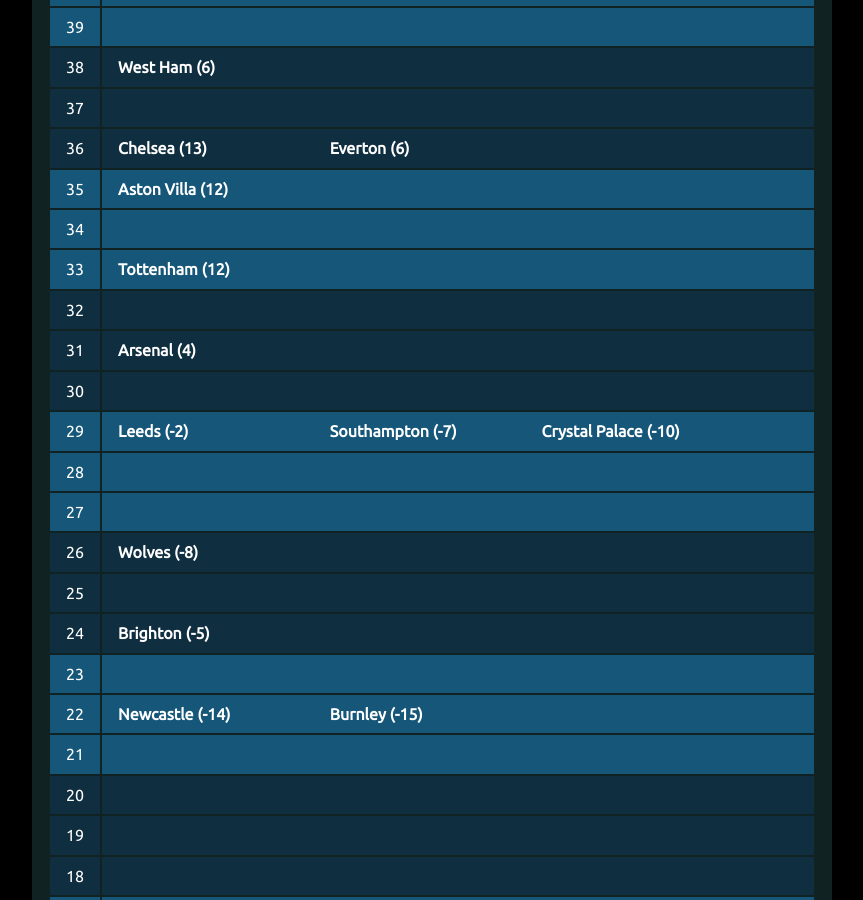
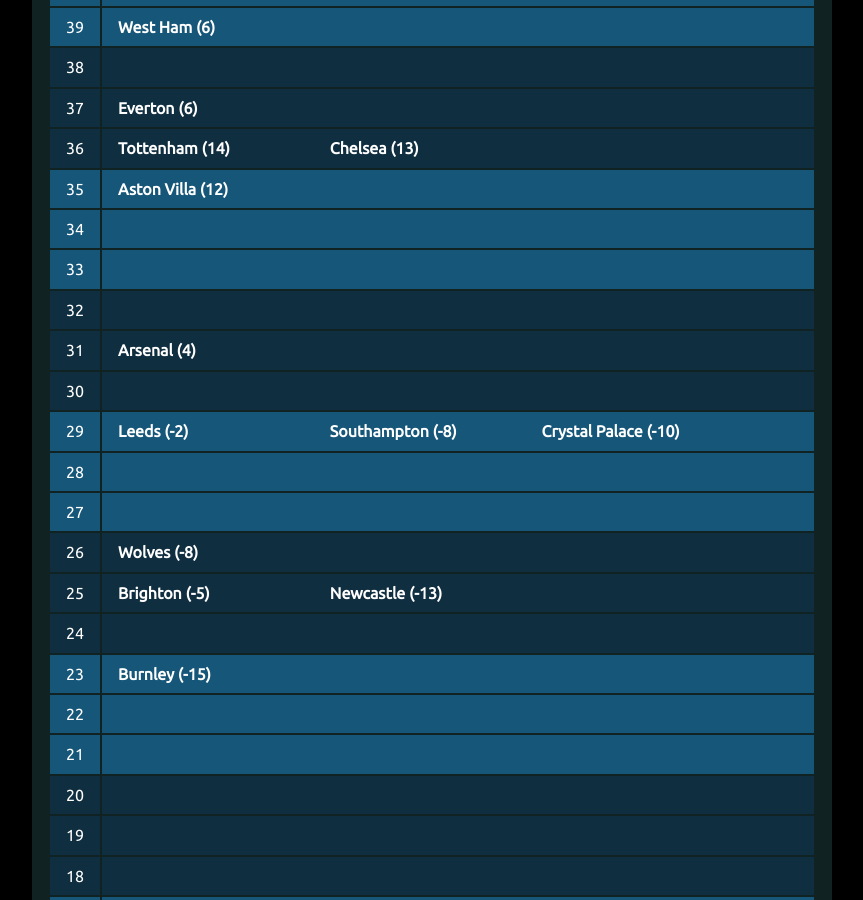
Before and after one commit to muru/muru.github.io, a Jekyll site: the page built from resources.md, in a window 1280 px wide and 900 px high, scrolled down 2158 px. Shown: the whole window, without its empty margins (208-1071 px from the left). Built offline with Jekyll 4.4.1, drawn with Linux system fonts in a browser that asks for light colours; some of the changed text lies outside the part shown.

Commit message:
updated cann-table: Mon  8 Feb 00:03:20 JST 2021

```diff
--- a/cann-table.html
+++ b/cann-table.html
@@ -14,12 +14,12 @@
 	<tr class="cann-row-1">
 		<td class="cann-point"> 45 </td>
 		<td class="cann-clubs">
+			<span class="club-name"> Man Utd (19) </span>
 		</td>
  	</tr>
 	<tr class="cann-row-2">
 		<td class="cann-point"> 44 </td>
 		<td class="cann-clubs">
-			<span class="club-name"> Man Utd (19) </span>
 		</td>
  	</tr>
 	<tr class="cann-row-2">
@@ -47,24 +47,25 @@
 	<tr class="cann-row-1">
 		<td class="cann-point"> 39 </td>
 		<td class="cann-clubs">
+			<span class="club-name"> West Ham (6) </span>
 		</td>
  	</tr>
 	<tr class="cann-row-2">
 		<td class="cann-point"> 38 </td>
 		<td class="cann-clubs">
-			<span class="club-name"> West Ham (6) </span>
 		</td>
  	</tr>
 	<tr class="cann-row-2">
 		<td class="cann-point"> 37 </td>
 		<td class="cann-clubs">
+			<span class="club-name"> Everton (6) </span>
 		</td>
  	</tr>
 	<tr class="cann-row-2">
 		<td class="cann-point"> 36 </td>
 		<td class="cann-clubs">
+			<span class="club-name"> Tottenham (14) </span>
 			<span class="club-name"> Chelsea (13) </span>
-			<span class="club-name"> Everton (6) </span>
 		</td>
  	</tr>
 	<tr class="cann-row-1">
@@ -81,7 +82,6 @@
 	<tr class="cann-row-1">
 		<td class="cann-point"> 33 </td>
 		<td class="cann-clubs">
-			<span class="club-name"> Tottenham (12) </span>
 		</td>
  	</tr>
 	<tr class="cann-row-2">
@@ -104,7 +104,7 @@
 		<td class="cann-point"> 29 </td>
 		<td class="cann-clubs">
 			<span class="club-name"> Leeds (-2) </span>
-			<span class="club-name"> Southampton (-7) </span>
+			<span class="club-name"> Southampton (-8) </span>
 			<span class="club-name"> Crystal Palace (-10) </span>
 		</td>
  	</tr>
@@ -127,24 +127,24 @@
 	<tr class="cann-row-2">
 		<td class="cann-point"> 25 </td>
 		<td class="cann-clubs">
+			<span class="club-name"> Brighton (-5) </span>
+			<span class="club-name"> Newcastle (-13) </span>
 		</td>
  	</tr>
 	<tr class="cann-row-2">
 		<td class="cann-point"> 24 </td>
 		<td class="cann-clubs">
-			<span class="club-name"> Brighton (-5) </span>
 		</td>
  	</tr>
 	<tr class="cann-row-1">
 		<td class="cann-point"> 23 </td>
 		<td class="cann-clubs">
+			<span class="club-name"> Burnley (-15) </span>
 		</td>
  	</tr>
 	<tr class="cann-row-1">
 		<td class="cann-point"> 22 </td>
 		<td class="cann-clubs">
-			<span class="club-name"> Newcastle (-14) </span>
-			<span class="club-name"> Burnley (-15) </span>
 		</td>
  	</tr>
 	<tr class="cann-row-1">
@@ -180,12 +180,12 @@
 	<tr class="cann-row-1">
 		<td class="cann-point"> 15 </td>
 		<td class="cann-clubs">
+			<span class="club-name"> Fulham (-14) </span>
 		</td>
  	</tr>
 	<tr class="cann-row-2">
 		<td class="cann-point"> 14 </td>
 		<td class="cann-clubs">
-			<span class="club-name"> Fulham (-14) </span>
 		</td>
  	</tr>
 	<tr class="cann-row-2">
@@ -196,7 +196,7 @@
 	<tr class="cann-row-2">
 		<td class="cann-point"> 12 </td>
 		<td class="cann-clubs">
-			<span class="club-name"> West Brom (-34) </span>
+			<span class="club-name"> West Brom (-36) </span>
 		</td>
  	</tr>
 	<tr class="cann-row-1">
```
Also changed, not shown: other parts of cann-table.html (+1 -1 lines).
